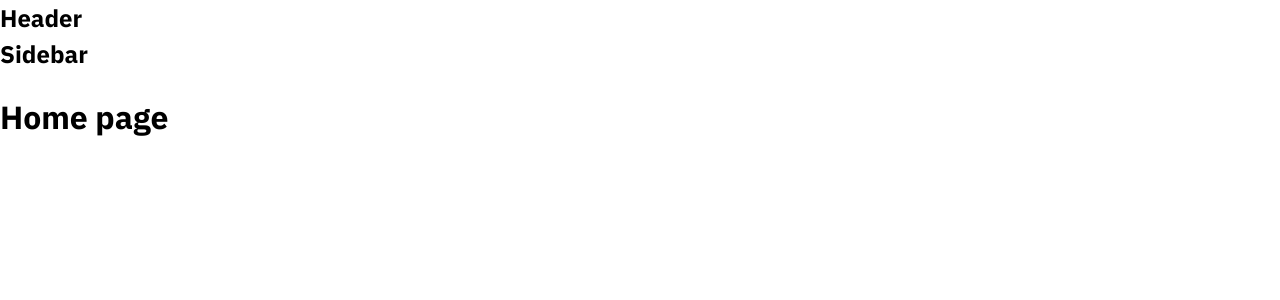
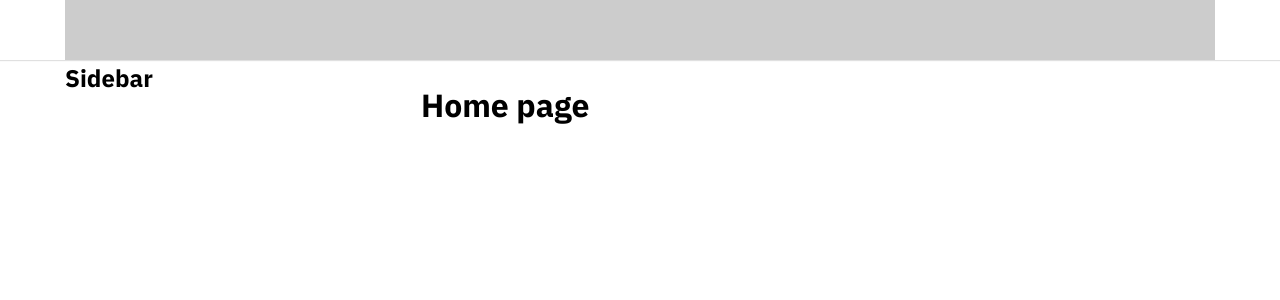
Before and after one commit to TienHunter/Clone_tiktok-ui, a React (Create React App) app: page / in a window 1280 px wide. Shown: the top 300 px of the page. Built offline with nearby package versions, Linux system fonts and the light colour scheme.

Commit message:
96. Dựng khung Layout mặc định

```diff
--- a/package.json
+++ b/package.json
@@ -6,6 +6,7 @@
     "@testing-library/jest-dom": "^5.16.4",
     "@testing-library/react": "^13.3.0",
     "@testing-library/user-event": "^13.5.0",
+    "classnames": "^2.3.1",
     "normalize.css": "^8.0.1",
     "react": "^18.1.0",
     "react-dom": "^18.1.0",
--- a/src/components/GlobalStyles/GlobalStyles.scss
+++ b/src/components/GlobalStyles/GlobalStyles.scss
@@ -7,6 +7,8 @@
 }
 :root {
    --primary: #fe2c55;
+   --default-layout-header-height: 60px;
+   --default-layout-header-width: 1150px;
 }
 html {
    font-size: 62.5%;
--- /dev/null
+++ b/src/components/Layout/DefaultLayout/DefaultLayout.module.scss
@@ -0,0 +1,14 @@
+.wrapper {
+   width: 100%;
+   display: flex;
+   flex-direction: column;
+   align-items: center;
+   .container {
+      display: flex;
+      width: var(--default-layout-header-width);
+      .content {
+         flex: 1;
+         min-height: 600px;
+      }
+   }
+}
--- a/src/components/Layout/DefaultLayout/Sidebar.js
+++ /dev/null
@@ -1,5 +0,0 @@
-function Sidebar() {
-    return <h2>Sidebar</h2>;
-}
-
-export default Sidebar;
--- /dev/null
+++ b/src/components/Layout/DefaultLayout/Sidebar/Sidebar.module.scss
@@ -0,0 +1,4 @@
+.wrapper {
+   width: 356px;
+   min-height: 600px;
+}
--- /dev/null
+++ b/src/components/Layout/DefaultLayout/Sidebar/index.js
@@ -0,0 +1,13 @@
+import classNames from 'classnames/bind';
+import styles from './Sidebar.module.scss';
+
+const cx = classNames.bind(styles);
+function Sidebar() {
+   return (
+      <aside className={cx('wrapper')}>
+         <h2>Sidebar</h2>
+      </aside>
+   );
+}
+
+export default Sidebar;
--- a/src/components/Layout/DefaultLayout/index.js
+++ b/src/components/Layout/DefaultLayout/index.js
@@ -1,13 +1,17 @@
+import classNames from 'classnames/bind';
+
 import Header from '../components/Header';
 import Sidebar from './Sidebar';
+import styles from './DefaultLayout.module.scss';
 
+const cx = classNames.bind(styles);
 function DefaultLayout({ children }) {
    return (
-      <div>
+      <div className={cx('wrapper')}>
          <Header />
-         <div className="container">
+         <div className={cx('container')}>
             <Sidebar />
-            <div className="content">{children}</div>
+            <div className={cx('content')}>{children}</div>
          </div>
       </div>
    );
--- a/src/components/Layout/components/Header.js
+++ /dev/null
@@ -1,5 +0,0 @@
-function Header() {
-    return <h2>Header</h2>;
-}
-
-export default Header;
--- /dev/null
+++ b/src/components/Layout/components/Header/Header.module.scss
@@ -0,0 +1,11 @@
+.wrapper {
+   height: var(--default-layout-header-height);
+   display: flex;
+   justify-content: center;
+   box-shadow: 0px 1px 1px rgb(0 0 0 / 12%);
+   width: 100%;
+   .content {
+      width: var(--default-layout-header-width);
+      background-color: #ccc;
+   }
+}
--- /dev/null
+++ b/src/components/Layout/components/Header/index.js
@@ -0,0 +1,13 @@
+import classNames from 'classnames/bind';
+import styles from './Header.module.scss';
+
+const cx = classNames.bind(styles);
+function Header() {
+   return (
+      <header className={cx('wrapper')}>
+         <div className={cx('content')}></div>
+      </header>
+   );
+}
+
+export default Header;
```
Also changed, not shown: 1 other file (tests, documents, lock files or other folders). Lines whose indentation alone changed are shown as unchanged.
